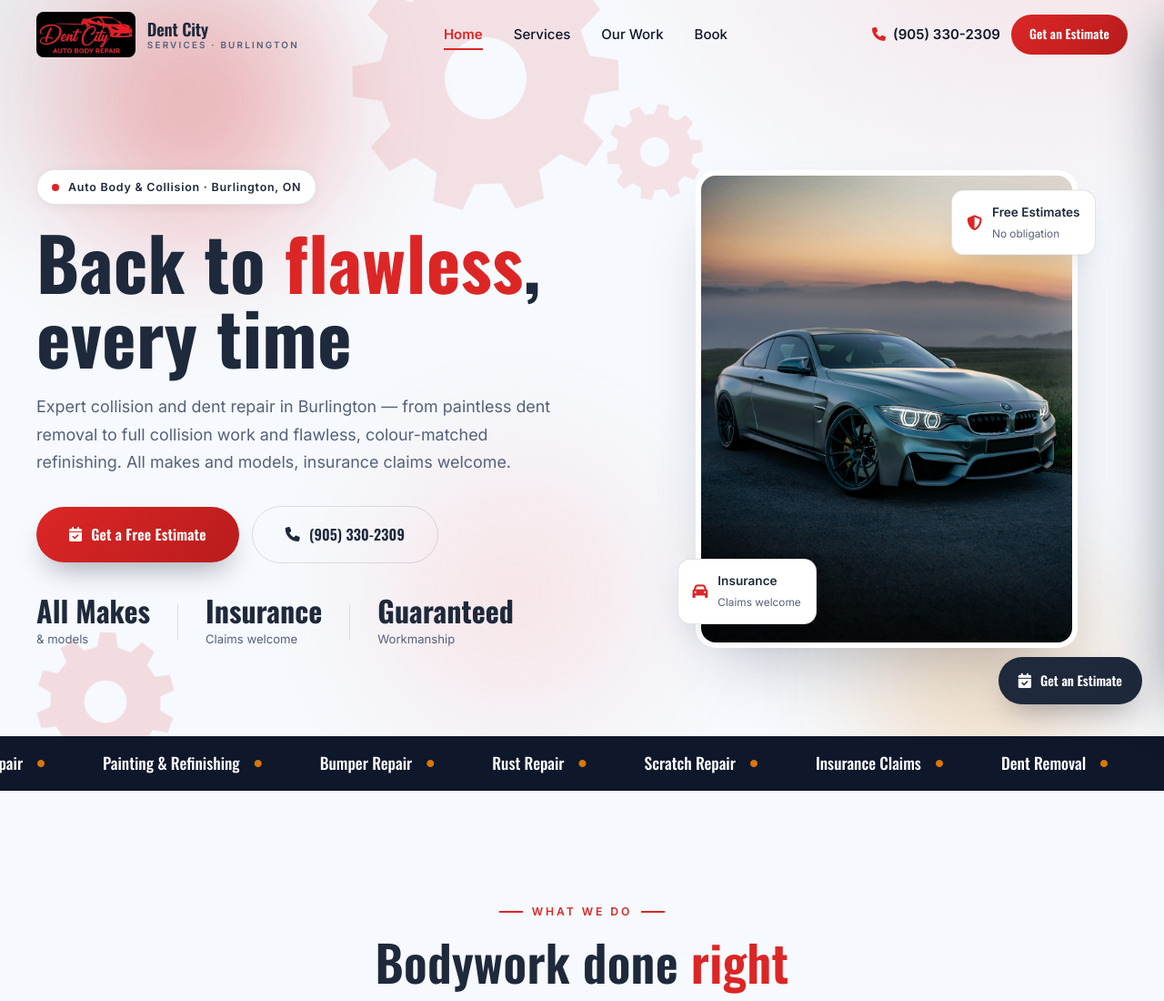
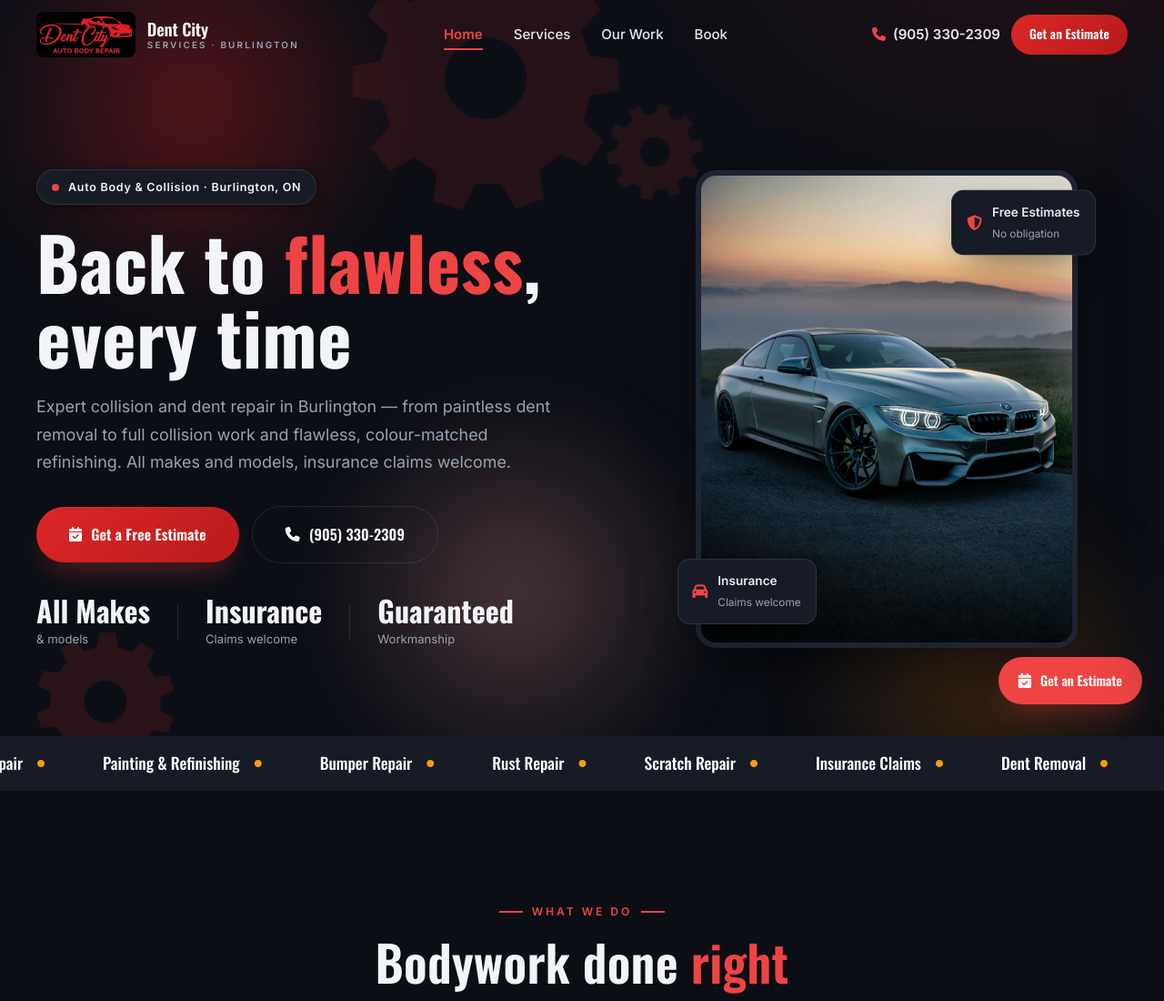
Before and after one commit to anmtal/Dent-City-Auto-Body-Repair, a plain HTML site: page index.html in a window 1280 px wide. Shown: the top 1100 px of the page at 91% size. Drawn offline with nearby package versions, Linux system fonts and the light colour scheme.

Commit message:
Dent City: dark-mode theme to match its red-on-black logo

```diff
--- a/css/styles.css
+++ b/css/styles.css
@@ -478,3 +478,35 @@ html { overflow-anchor: none; }                 /* stop scroll-anchoring from ji
 
 /* real-logo tweaks */
 .brand-logo{border-radius:8px!important;}
+
+/* ================= DENT CITY — DARK MODE (logo is red-on-black) ================= */
+:root{
+  --bg:#0B0E15; --bg-2:#10141D; --surface:#161B26; --surface-2:#1E2431;
+  --line:rgba(255,255,255,0.10); --line-2:rgba(255,255,255,0.055);
+  --navy:#F2F4F7; --navy-deep:#070A10; --navy-bright:#EF4444; --navy-soft:#2A1218;
+  --navy-grad:linear-gradient(135deg,#EF4444,#B91C1C);
+  --accent:#F59E0B; --ink:#E7EAF0; --ink-soft:#98A2B0; --white:#fff;
+  --shadow-sm:0 2px 12px rgba(0,0,0,0.45);
+  --shadow-md:0 18px 44px -18px rgba(0,0,0,0.65);
+  --shadow-lg:0 34px 72px -30px rgba(0,0,0,0.75);
+  --shadow-navy:0 16px 32px -12px rgba(239,68,68,0.4);
+}
+body{ background:var(--bg); color:var(--ink); }
+.site-header.scrolled{ background:rgba(11,14,21,0.86); border-bottom-color:var(--line-2); box-shadow:0 6px 26px -18px rgba(0,0,0,0.8); }
+.menu-toggle{ background:var(--navy-bright); }
+::selection{ background:var(--navy-bright); color:#fff; }
+.btn--white{ --bg:#fff; --fg:#B91C1C; }
+.marquee{ background:var(--surface); }
+.hero-photo,.story-media{ border-color:var(--surface-2); }
+.hero-tag{ background:var(--surface); border-color:var(--line); }
+.hero-tag b{ color:var(--ink); } .hero-tag small{ color:var(--ink-soft); }
+.field input,.field textarea,.field select{ background:var(--surface-2); border-color:var(--line); color:var(--ink); }
+.field input::placeholder,.field textarea::placeholder{ color:#68727f; }
+.chip-opt span{ background:var(--surface-2); border-color:var(--line); color:var(--ink); }
+.to-top{ background:var(--surface); color:var(--ink); border-color:var(--line); }
+.price-row .dots{ border-bottom-color:rgba(255,255,255,0.16); }
+.brand-logo{ border-radius:8px; }
+.ambient-gear{ opacity:.16; }
+.fab-cta{ background:var(--navy-bright); }
+.toast{ background:#1E2431; border-left-color:var(--navy-bright); }
+.toast i{ color:var(--navy-bright); }
--- a/index.html
+++ b/index.html
@@ -5,7 +5,7 @@
   <meta name="viewport" content="width=device-width, initial-scale=1.0" />
   <title>Dent City Auto Body Repair | Auto Body &amp; Collision Repair in Burlington, ON</title>
   <meta name="description" content="Dent City Auto Body Repair — expert collision and dent repair in Burlington, ON. Paintless dent removal, collision repair, painting, refinishing and insurance claims. All makes & models. Call (905) 330-2309." />
-  <meta name="theme-color" content="#DC2626" />
+  <meta name="theme-color" content="#0B0E15" />
   <meta property="og:type" content="website" />
   <meta property="og:site_name" content="Dent City Auto Body Repair" />
   <meta property="og:title" content="Dent City Auto Body Repair | Auto Body &amp; Collision, Burlington" />
```
Also changed, not shown: book.html (+1 -1 lines), services.html (+1 -1 lines), assets/favicon.svg.
